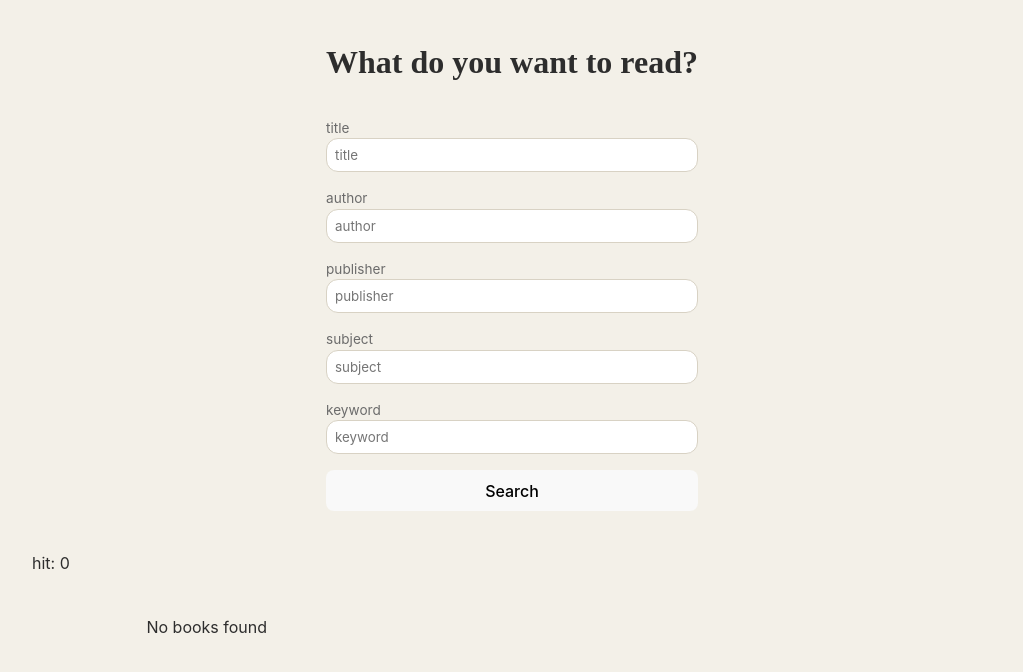
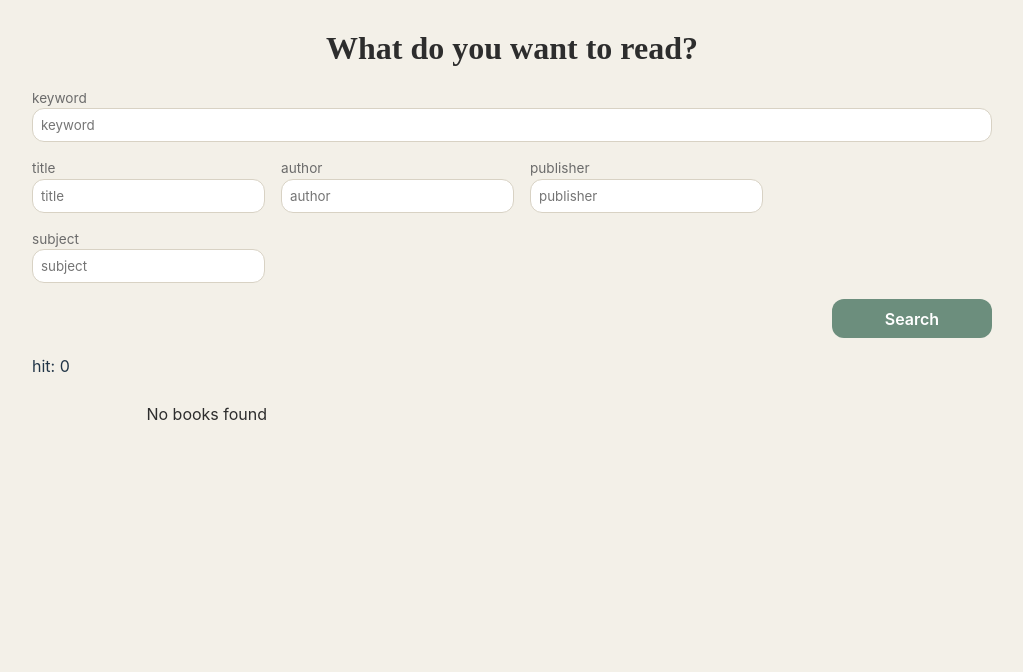
Before and after one commit to tmk-a/book-search-react-python, a React (Vite) app in the folder frontend/: page / in a window 1280 px wide. Shown: the top 672 px of the page, without its empty margins (128-1151 px from the left). Built offline with nearby package versions, Linux system fonts and the light colour scheme.

Commit message:
refactor: modify design

```diff
--- a/frontend/src/feature/bookDetail/BookDetail.scss
+++ b/frontend/src/feature/bookDetail/BookDetail.scss
@@ -5,6 +5,9 @@
   padding: $padding;
   max-width: $max-width;
   margin: 0 auto;
+  height: 100vh;
+  // display: flex;
+  // flex-direction: column;
   font-family: var(--font-sans);
 
   &__back {
@@ -14,6 +17,8 @@
     font-weight: 500;
     cursor: pointer;
     margin-bottom: 1rem;
+    // padding-bottom: 1rem;
+    // text-align: start;
 
     &:hover {
       text-decoration: underline;
@@ -23,6 +28,7 @@
   &__container {
     display: flex;
     flex-wrap: wrap;
+    // flex-direction: column;
     gap: 2rem;
   }
 
--- a/frontend/src/index.scss
+++ b/frontend/src/index.scss
@@ -4,6 +4,7 @@
   --font-sans: "Inter", sans-serif;
   --font-serif: "Playfair Display", serif;
   --font-mono: "IBM Plex Mono", monospace;
+  font-family: var(--font-sans);
   line-height: 1.5;
   font-weight: 400;
   font-size: 16px;
@@ -28,18 +29,16 @@
 
 * {
   box-sizing: border-box;
+  margin: 0;
+  padding: 0;
 }
 
 html,
 body {
   margin: 0;
+  padding: 0;
   width: 100vw;
   height: 100vh;
-}
-
-h1 {
-  font-size: 3.2em;
-  line-height: 1.1;
 }
 
 button {
--- a/frontend/src/pages/SearchPage.tsx
+++ b/frontend/src/pages/SearchPage.tsx
@@ -40,7 +40,6 @@ const SearchPage = () => {
     { name: "author", value: author, fn: setAuthor },
     { name: "publisher", value: publisher, fn: setPublisher },
     { name: "subject", value: subject, fn: setSubject },
-    { name: "keyword", value: keyword, fn: setKeyword },
   ];
 
   const performSearch = async (params: SearchInputT, pageNum = 1) => {
@@ -98,6 +97,15 @@ const SearchPage = () => {
       <div className="search-container">
         <h1>What do you want to read?</h1>
         <div className="search-container__input">
+          <div className="search-container__input-item">
+            <label>keyword</label>
+            <SearchInput
+              query={keyword}
+              onChange={(e) => setKeyword(e.target.value)}
+              name={"keyword"}
+            />
+          </div>
+          <div className="search-container__input-items">
             {inputItems.map((input) => (
               <div className="search-container__input-item">
                 <label>{input.name}</label>
@@ -108,14 +116,17 @@ const SearchPage = () => {
                 />
               </div>
             ))}
+          </div>
+          <div className="search-container__input-bottom">
             <button onClick={handleSearch} disabled={loading}>
               {loading ? "Searching..." : "Search"}
             </button>
+            <p className="search-result__count">hit: {totalItems}</p>
+          </div>
         </div>
       </div>
       <div className="search-result__container">
         {error && <div>{error}</div>}
-        <p className="search-result__count">hit: {totalItems}</p>
         {isResultLimited && (
           <p>
             Note: Only the first 1000 results can be accessed due to API limits.
```
Lines whose indentation alone changed are shown as unchanged.
